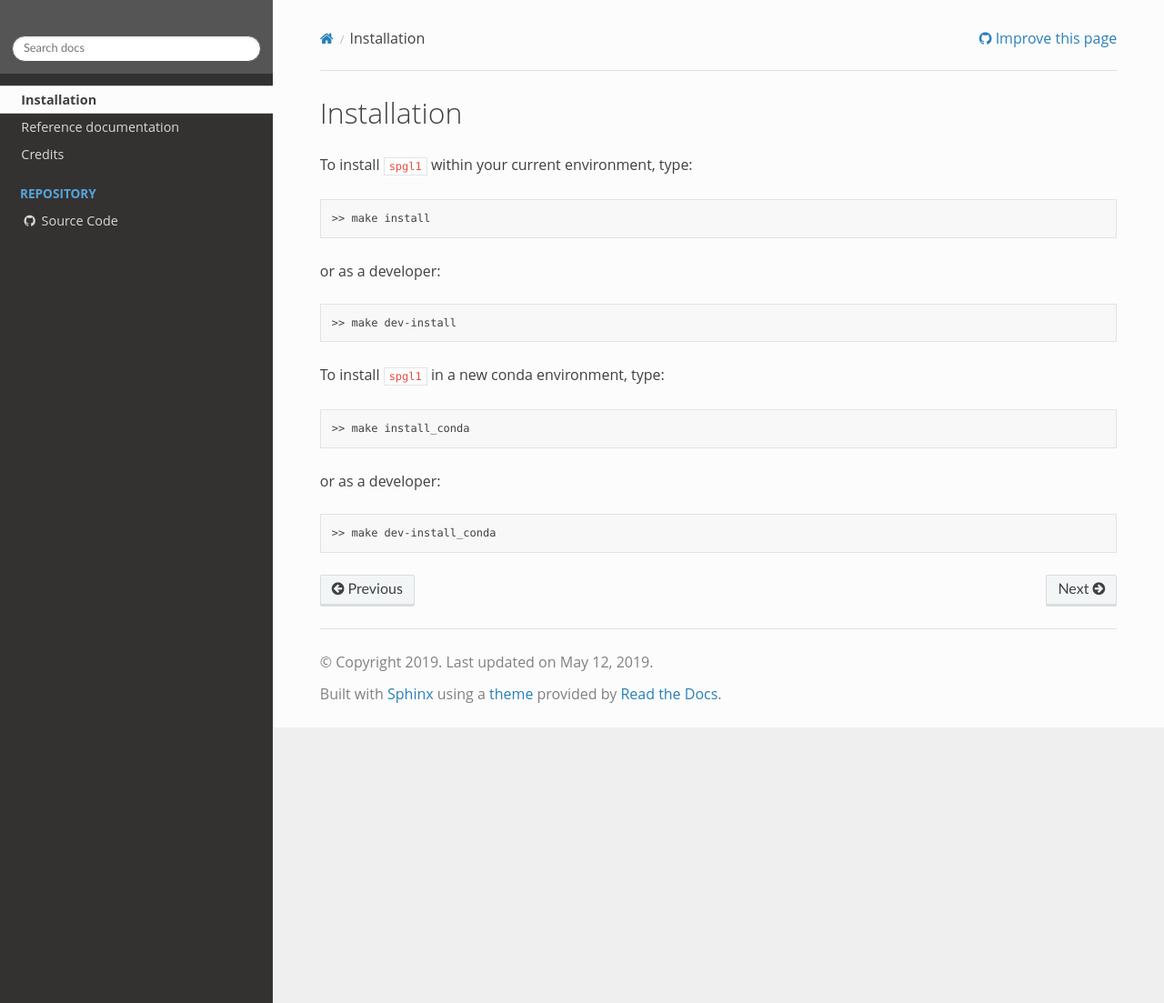
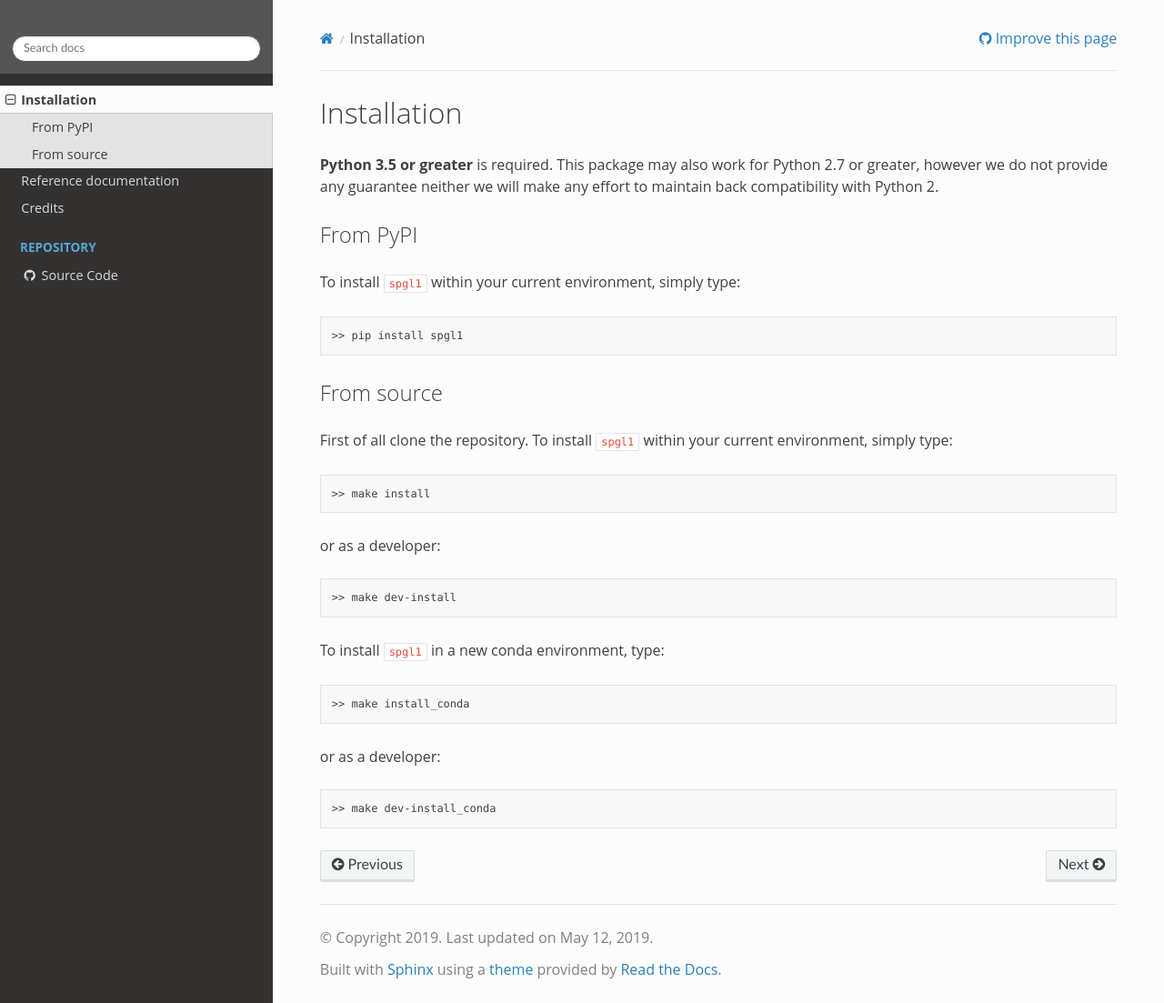
Before and after one commit to drrelyea/spgl1, a Sphinx documentation site: the page built from docs/source/installation.rst, in a window 1280 px wide and 1103 px high. Shown: the whole window at 91% size. Built offline with Sphinx 7.4.7 and the Read the Docs theme 2.0.0, drawn with Linux system fonts in a browser that asks for light colours; the version number could not be read and is left out; comment, search, counter and statistics services are not loaded.

Commit message:
Changes to refer to availability of pip install

```diff
--- a/docs/source/conf.py
+++ b/docs/source/conf.py
@@ -115,7 +115,7 @@ html_theme_options = {
 html_context = {
     'menu_links_name': 'Repository',
     'menu_links': [
-        ('<i class="fa fa-github fa-fw"></i> Source Code', 'https://github.com/drrelyea/SPGL1_python_port'),
+        ('<i class="fa fa-github fa-fw"></i> Source Code', 'https://github.com/drrelyea/spgl1'),
     ],
     # Custom variables to enable "Improve this page"" and "Download notebook"
     # links
@@ -123,7 +123,7 @@ html_context = {
     'galleries': sphinx_gallery_conf['gallery_dirs'],
     'gallery_dir': sphinx_gallery_conf['gallery_dirs'],
     'github_project': 'drrelyea',
-    'github_repo': 'SPGL1_python_port',
+    'github_repo': 'spgl1',
     'github_version': 'master',
 }
 
--- a/docs/source/index.rst
+++ b/docs/source/index.rst
@@ -41,8 +41,8 @@ The algorithm implemented by SPGL1 is described in these two papers:
 History
 -------
 SPGL1 has been initially implemented in `MATLAB <https://www.cs.ubc.ca/~mpf/spgl1/>`_ by E. van den Berg and M. P. Friedlander.
-This project is a direct port of their algorithm in Python, small modifications are however implemented in some areas of the code
-where better implementation choices for the Python programming language were identified.
+This project is aimed at porting of their algorithm in Python. Small modifications are implemented in some areas of the code
+where more appropriate implementation choices were identified for the Python programming language.
 
 .. toctree::
    :maxdepth: 2
--- a/docs/source/installation.rst
+++ b/docs/source/installation.rst
@@ -2,7 +2,24 @@
 
 Installation
 ============
-To install ``spgl1`` within your current environment, type:
+
+**Python 3.5 or greater** is required. This package may also work for
+Python 2.7 or greater, however we do not provide any guarantee neither we will
+make any effort to maintain back compatibility with Python 2.
+
+From PyPI
+~~~~~~~~~
+To install ``spgl1`` within your current environment, simply type:
+
+.. code-block:: bash
+
+   >> pip install spgl1
+
+From source
+~~~~~~~~~~~
+
+First of all clone the repository. To install ``spgl1`` within your current
+environment, simply type:
 
 .. code-block:: bash
 
```
Also changed, not shown: README.md (+16 -1 lines), 1 other file.
